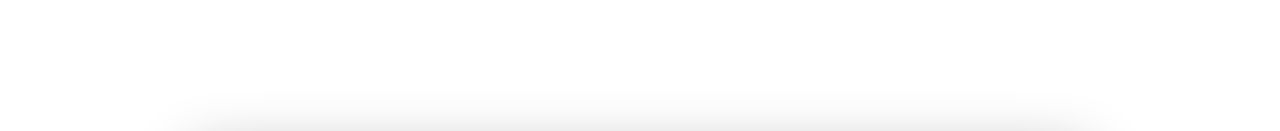
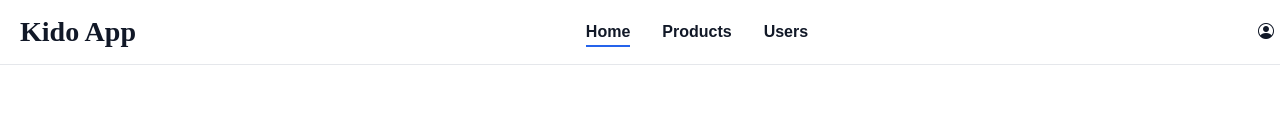
Before and after one commit to KIDO97TQ/Angular, an Angular app: page /login in a window 1280 px wide. Shown: the top 131 px of the page. Built offline with nearby package versions, Linux system fonts and the light colour scheme; no server answers.

Commit message:
commit 18

```diff
--- a/angular.json
+++ b/angular.json
@@ -23,6 +23,11 @@
               {
                 "glob": "**/*",
                 "input": "public"
+              },
+              {
+                "glob": "web.config",
+                "input": "src",
+                "output": "/"
               }
             ],
             "styles": [
--- a/src/app/app.css
+++ b/src/app/app.css
@@ -1,4 +1,4 @@
-html,
+/* html,
 body {
     height: 100%;
     margin: 0;
@@ -6,8 +6,7 @@ body {
 
 .main {
     min-height: 100vh;
-    /*background-image: url("https://img.thuthuatphanmem.vn/uploads/2018/09/27/anh-nen-do-phan-giai-4k_105908693.jpg");*/
     background-size: cover;
     background-position: center;
 
-}
+} */
--- a/src/app/app.html
+++ b/src/app/app.html
@@ -1,9 +1,11 @@
-<main class="main">
-  <div class="content">
+<div class="app-container">
+  <app-header></app-header>
 
-    <app-header></app-header>
+  <main class="main">
+    <div class="content">
+      <router-outlet></router-outlet>
+    </div>
+  </main>
 
-    <router-outlet></router-outlet>
-
-  </div>
-</main>
+  <!-- <app-footer></app-footer> -->
+</div>
--- a/src/app/shared/components/header/header.css
+++ b/src/app/shared/components/header/header.css
@@ -14,12 +14,18 @@
     background: var(--header-bg);
     color: var(--text);
     border-bottom: 1px solid var(--border);
+    margin: 0;
+    padding: 0;
 }
 
 /* LEFT */
 .header-left .brand {
     font-size: 28px;
     font-weight: 600;
+}
+
+.brand {
+    margin-left: 20px;
 }
 
 /* CENTER MENU */
@@ -106,6 +112,8 @@
     display: none;
     font-size: 24px;
     cursor: pointer;
+    margin: 10px;
+    padding: 0;
 }
 
 /* ===== RESPONSIVE ===== */
--- a/src/app/shared/components/header/header.html
+++ b/src/app/shared/components/header/header.html
@@ -1,5 +1,3 @@
-@if(username)
-{
 <header class="app-header">
     <!-- LEFT -->
     <div class="header-left">
@@ -43,11 +41,7 @@
             </div>
             }
         </div>
-
         <!--Hamburger -->
-        <i class="bi bi-list hamburger" (click)="$event.stopPropagation()" ; (click)="menuOpen = !menuOpen"></i>
+        <i class="bi bi-list hamburger" (click)="toggleMenu($event)"></i>
     </div>
 </header>
-
-
-}
--- a/src/app/shared/components/header/header.ts
+++ b/src/app/shared/components/header/header.ts
@@ -31,6 +31,7 @@ export class HeaderComponent {
   authService = inject(AuthService);
   username: string | null = null;
 
+
   ngOnInit() {
     this.authService.user$.subscribe(name => {
       this.username = name;
@@ -48,6 +49,11 @@ export class HeaderComponent {
     this.userMenuOpen = !this.userMenuOpen;
   }
 
+  toggleMenu(event: Event) {
+    event.stopPropagation();
+    this.menuOpen = !this.menuOpen;
+  }
+
   toggleTheme() {
     const html = document.documentElement;
     const toggle = document.querySelector('.theme-toggle');
--- a/src/index.html
+++ b/src/index.html
@@ -5,7 +5,8 @@
   <meta charset="utf-8">
   <title>Kido App</title>
   <base href="/">
-  <meta name="viewport" content="width=device-width, initial-scale=1">
+  <meta name="viewport" content="width=device-width, initial-scale=1, viewport-fit=cover">
+
   <link href="https://cdn.jsdelivr.net/npm/bootstrap-icons@1.11.3/font/bootstrap-icons.css" rel="stylesheet" />
 
   <link rel="icon" type="image/x-icon" href="kidoIcon.ico">
--- a/src/styles.css
+++ b/src/styles.css
@@ -221,3 +221,17 @@ html[data-theme='dark'] .theme-toggle:hover .moon::before {
         transform: scale(1) rotate(0deg);
     }
 }
+
+/* html,
+body {
+    height: auto !important;
+    min-height: 100%;
+    overflow: visible !important;
+    position: relative;
+} */
+
+
+body {
+    margin: 0;
+    padding: 0;
+}
```
Also changed, not shown: 1 other file (tests, documents, lock files or other folders).
